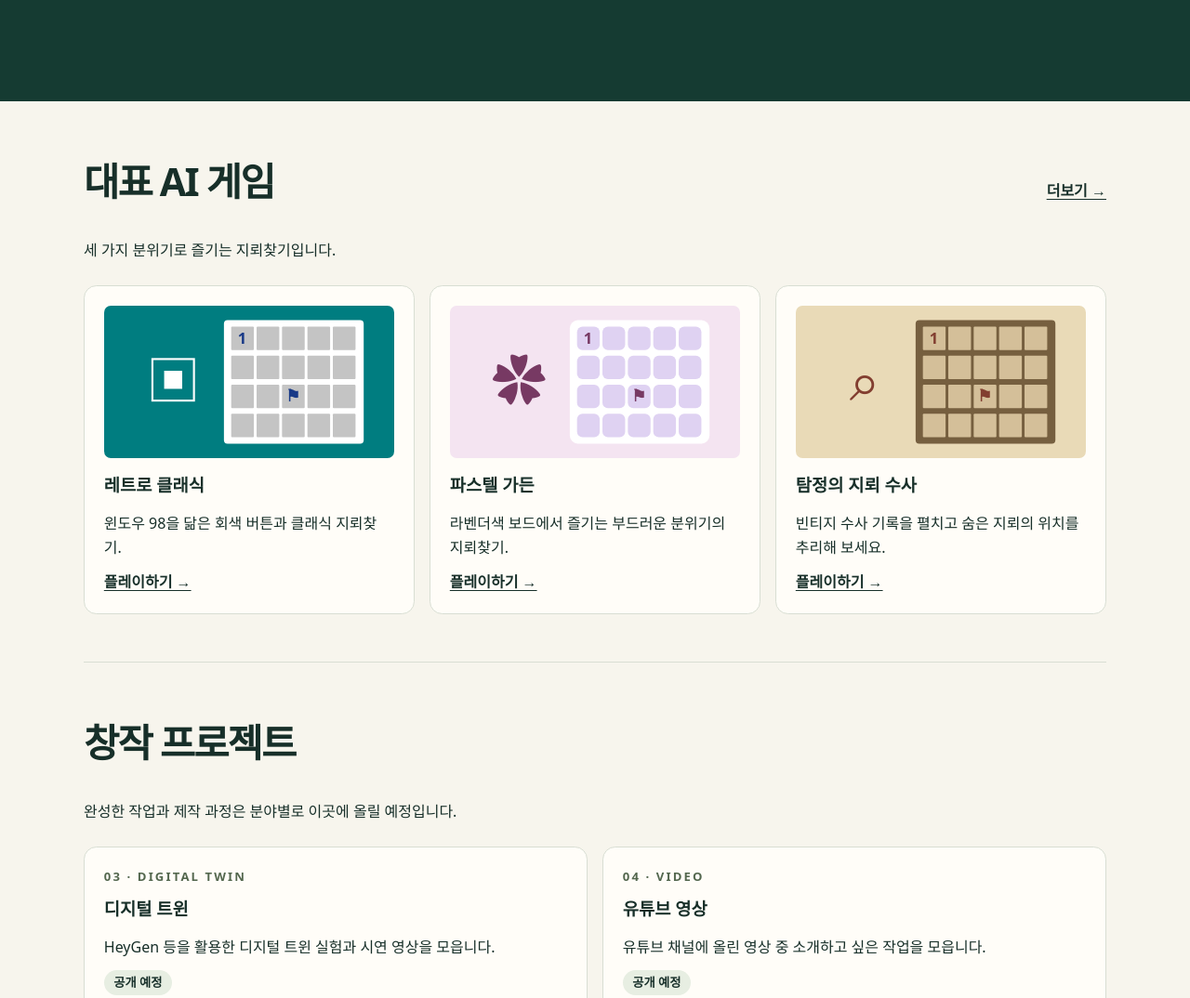
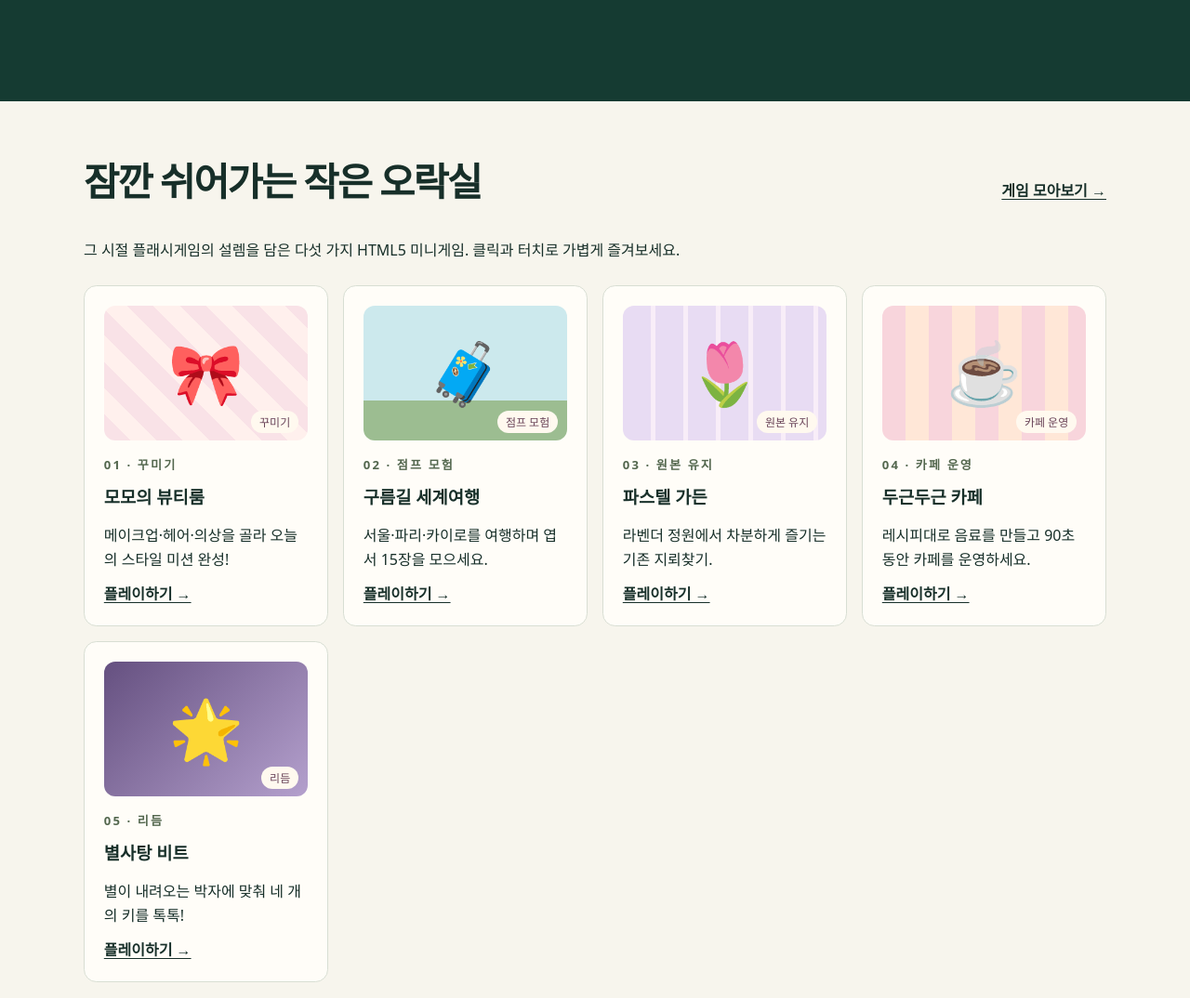
Before and after one commit to yeonsungai19-ops/yeonsungai19-ops.github.io, a plain HTML site: page index.html in a window 1280 px wide. Shown: the part 584-1658 px from the top of the page at 93% size. Drawn offline with Linux system fonts and the light colour scheme.

Commit message:
Introduce five playable games on homepage

```diff
--- a/index.html
+++ b/index.html
@@ -40,7 +40,7 @@
     .music-player { display: block; width: 100%; height: 180px; border: 0; border-radius: .5rem; margin-bottom: .75rem; background: #201c19; }
     footer { background: #e7eee2; padding: 1.25rem 0; }
     @media (max-width: 650px) { .hero .wrap { grid-template-columns: 1fr; } .route { max-width: 280px; } }
-  </style>
+  .game-art{height:145px;display:flex;align-items:center;justify-content:center;position:relative;font-size:65px;border-radius:12px;background:repeating-linear-gradient(45deg,#f9e2e7 0 20px,#fff0ed 20px 40px);margin-bottom:16px}.game-art span{position:absolute;right:10px;bottom:8px;font:12px system-ui;background:#fff9ef;padding:3px 9px;border-radius:20px;color:#694358}.art-02{background:linear-gradient(#cce9ed 70%,#9cbd91 70%)}.art-03{background:repeating-linear-gradient(90deg,#e8dcf3 0 30px,#f8edf8 30px 35px)}.art-04{background:repeating-linear-gradient(90deg,#f8d5dc 0 25px,#ffe7d7 25px 50px)}.art-05{background:linear-gradient(135deg,#655080,#b4a0cd)}</style>
 </head>
 <body id="top">
   <header>
@@ -76,111 +76,7 @@
         </svg>
       </div>
     </section>
-    <section class="wrap" id="games" aria-labelledby="games-title">
-      <div class="game-heading">
-        <h2 id="games-title">대표 AI 게임</h2>
-        <a class="play" href="/game/" aria-label="게임 더보기">더보기 →</a>
-      </div>
-      <p>세 가지 분위기로 즐기는 지뢰찾기입니다.</p>
-      <div class="grid">
-        <article>
-          <svg class="game-thumb" viewBox="0 0 320 168" aria-hidden="true" focusable="false">
-            <rect width="320" height="168" fill="#007d80"/>
-            <rect x="132" y="16" width="154" height="136" rx="4" fill="#fff"/>
-            <rect x="140" y="23" width="25" height="26" rx="1" fill="#c4c4c4"/>
-            <rect x="168" y="23" width="25" height="26" rx="1" fill="#c4c4c4"/>
-            <rect x="196" y="23" width="25" height="26" rx="1" fill="#c4c4c4"/>
-            <rect x="224" y="23" width="25" height="26" rx="1" fill="#c4c4c4"/>
-            <rect x="252" y="23" width="25" height="26" rx="1" fill="#c4c4c4"/>
-            <rect x="140" y="55" width="25" height="26" rx="1" fill="#c4c4c4"/>
-            <rect x="168" y="55" width="25" height="26" rx="1" fill="#c4c4c4"/>
-            <rect x="196" y="55" width="25" height="26" rx="1" fill="#c4c4c4"/>
-            <rect x="224" y="55" width="25" height="26" rx="1" fill="#c4c4c4"/>
-            <rect x="252" y="55" width="25" height="26" rx="1" fill="#c4c4c4"/>
-            <rect x="140" y="87" width="25" height="26" rx="1" fill="#c4c4c4"/>
-            <rect x="168" y="87" width="25" height="26" rx="1" fill="#c4c4c4"/>
-            <rect x="196" y="87" width="25" height="26" rx="1" fill="#c4c4c4"/>
-            <rect x="224" y="87" width="25" height="26" rx="1" fill="#c4c4c4"/>
-            <rect x="252" y="87" width="25" height="26" rx="1" fill="#c4c4c4"/>
-            <rect x="140" y="119" width="25" height="26" rx="1" fill="#c4c4c4"/>
-            <rect x="168" y="119" width="25" height="26" rx="1" fill="#c4c4c4"/>
-            <rect x="196" y="119" width="25" height="26" rx="1" fill="#c4c4c4"/>
-            <rect x="224" y="119" width="25" height="26" rx="1" fill="#c4c4c4"/>
-            <rect x="252" y="119" width="25" height="26" rx="1" fill="#c4c4c4"/>
-            <text x="152" y="42" fill="#183987" font-size="17" font-weight="700" text-anchor="middle">1</text>
-            <text x="208" y="106" fill="#183987" font-size="18" font-weight="700" text-anchor="middle">⚑</text>
-            <text x="76" y="104" fill="#fff" font-size="60" text-anchor="middle">▣</text>
-          </svg>
-          <h3>레트로 클래식</h3>
-          <p>윈도우 98을 닮은 회색 버튼과 클래식 지뢰찾기.</p>
-          <a class="play" href="/game/02.html" aria-label="레트로 클래식 플레이하기">플레이하기 →</a>
-        </article>
-        <article>
-          <svg class="game-thumb" viewBox="0 0 320 168" aria-hidden="true" focusable="false">
-            <rect width="320" height="168" fill="#f4e4f1"/>
-            <rect x="132" y="16" width="154" height="136" rx="9" fill="#fff"/>
-            <rect x="140" y="23" width="25" height="26" rx="6" fill="#dfd2f2"/>
-            <rect x="168" y="23" width="25" height="26" rx="6" fill="#dfd2f2"/>
-            <rect x="196" y="23" width="25" height="26" rx="6" fill="#dfd2f2"/>
-            <rect x="224" y="23" width="25" height="26" rx="6" fill="#dfd2f2"/>
-            <rect x="252" y="23" width="25" height="26" rx="6" fill="#dfd2f2"/>
-            <rect x="140" y="55" width="25" height="26" rx="6" fill="#dfd2f2"/>
-            <rect x="168" y="55" width="25" height="26" rx="6" fill="#dfd2f2"/>
-            <rect x="196" y="55" width="25" height="26" rx="6" fill="#dfd2f2"/>
-            <rect x="224" y="55" width="25" height="26" rx="6" fill="#dfd2f2"/>
-            <rect x="252" y="55" width="25" height="26" rx="6" fill="#dfd2f2"/>
-            <rect x="140" y="87" width="25" height="26" rx="6" fill="#dfd2f2"/>
-            <rect x="168" y="87" width="25" height="26" rx="6" fill="#dfd2f2"/>
-            <rect x="196" y="87" width="25" height="26" rx="6" fill="#dfd2f2"/>
-            <rect x="224" y="87" width="25" height="26" rx="6" fill="#dfd2f2"/>
-            <rect x="252" y="87" width="25" height="26" rx="6" fill="#dfd2f2"/>
-            <rect x="140" y="119" width="25" height="26" rx="6" fill="#dfd2f2"/>
-            <rect x="168" y="119" width="25" height="26" rx="6" fill="#dfd2f2"/>
-            <rect x="196" y="119" width="25" height="26" rx="6" fill="#dfd2f2"/>
-            <rect x="224" y="119" width="25" height="26" rx="6" fill="#dfd2f2"/>
-            <rect x="252" y="119" width="25" height="26" rx="6" fill="#dfd2f2"/>
-            <text x="152" y="42" fill="#773963" font-size="17" font-weight="700" text-anchor="middle">1</text>
-            <text x="208" y="106" fill="#773963" font-size="18" font-weight="700" text-anchor="middle">⚑</text>
-            <text x="76" y="104" fill="#773963" font-size="60" text-anchor="middle">✿</text>
-          </svg>
-          <h3>파스텔 가든</h3>
-          <p>라벤더색 보드에서 즐기는 부드러운 분위기의 지뢰찾기.</p>
-          <a class="play" href="/game/03.html" aria-label="파스텔 가든 플레이하기">플레이하기 →</a>
-        </article>
-        <article>
-          <svg class="game-thumb" viewBox="0 0 320 168" aria-hidden="true" focusable="false">
-            <rect width="320" height="168" fill="#e9dab7"/>
-            <rect x="132" y="16" width="154" height="136" rx="4" fill="#765f3f"/>
-            <rect x="140" y="23" width="25" height="26" rx="1" fill="#d4bf99"/>
-            <rect x="168" y="23" width="25" height="26" rx="1" fill="#d4bf99"/>
-            <rect x="196" y="23" width="25" height="26" rx="1" fill="#d4bf99"/>
-            <rect x="224" y="23" width="25" height="26" rx="1" fill="#d4bf99"/>
-            <rect x="252" y="23" width="25" height="26" rx="1" fill="#d4bf99"/>
-            <rect x="140" y="55" width="25" height="26" rx="1" fill="#d4bf99"/>
-            <rect x="168" y="55" width="25" height="26" rx="1" fill="#d4bf99"/>
-            <rect x="196" y="55" width="25" height="26" rx="1" fill="#d4bf99"/>
-            <rect x="224" y="55" width="25" height="26" rx="1" fill="#d4bf99"/>
-            <rect x="252" y="55" width="25" height="26" rx="1" fill="#d4bf99"/>
-            <rect x="140" y="87" width="25" height="26" rx="1" fill="#d4bf99"/>
-            <rect x="168" y="87" width="25" height="26" rx="1" fill="#d4bf99"/>
-            <rect x="196" y="87" width="25" height="26" rx="1" fill="#d4bf99"/>
-            <rect x="224" y="87" width="25" height="26" rx="1" fill="#d4bf99"/>
-            <rect x="252" y="87" width="25" height="26" rx="1" fill="#d4bf99"/>
-            <rect x="140" y="119" width="25" height="26" rx="1" fill="#d4bf99"/>
-            <rect x="168" y="119" width="25" height="26" rx="1" fill="#d4bf99"/>
-            <rect x="196" y="119" width="25" height="26" rx="1" fill="#d4bf99"/>
-            <rect x="224" y="119" width="25" height="26" rx="1" fill="#d4bf99"/>
-            <rect x="252" y="119" width="25" height="26" rx="1" fill="#d4bf99"/>
-            <text x="152" y="42" fill="#823e30" font-size="17" font-weight="700" text-anchor="middle">1</text>
-            <text x="208" y="106" fill="#823e30" font-size="18" font-weight="700" text-anchor="middle">⚑</text>
-            <text x="76" y="104" fill="#823e30" font-size="60" text-anchor="middle">⌕</text>
-          </svg>
-          <h3>탐정의 지뢰 수사</h3>
-          <p>빈티지 수사 기록을 펼치고 숨은 지뢰의 위치를 추리해 보세요.</p>
-          <a class="play" href="/game/04.html" aria-label="탐정의 지뢰 수사 플레이하기">플레이하기 →</a>
-        </article>
-      </div>
-    </section>
+    <section class="wrap" id="games" aria-labelledby="games-title"><div class="game-heading"><h2 id="games-title">잠깐 쉬어가는 작은 오락실</h2><a class="play" href="game/index.html">게임 모아보기 →</a></div><p>그 시절 플래시게임의 설렘을 담은 다섯 가지 HTML5 미니게임. 클릭과 터치로 가볍게 즐겨보세요.</p><div class="grid"><article><div class="game-art art-01" aria-hidden="true">🎀<span>꾸미기</span></div><p class="eyebrow">01 · 꾸미기</p><h3>모모의 뷰티룸</h3><p>메이크업·헤어·의상을 골라 오늘의 스타일 미션 완성!</p><a class="play" href="game/01.html">플레이하기 →</a></article><article><div class="game-art art-02" aria-hidden="true">🧳<span>점프 모험</span></div><p class="eyebrow">02 · 점프 모험</p><h3>구름길 세계여행</h3><p>서울·파리·카이로를 여행하며 엽서 15장을 모으세요.</p><a class="play" href="game/02.html">플레이하기 →</a></article><article><div class="game-art art-03" aria-hidden="true">🌷<span>원본 유지</span></div><p class="eyebrow">03 · 원본 유지</p><h3>파스텔 가든</h3><p>라벤더 정원에서 차분하게 즐기는 기존 지뢰찾기.</p><a class="play" href="game/03.html">플레이하기 →</a></article><article><div class="game-art art-04" aria-hidden="true">☕<span>카페 운영</span></div><p class="eyebrow">04 · 카페 운영</p><h3>두근두근 카페</h3><p>레시피대로 음료를 만들고 90초 동안 카페를 운영하세요.</p><a class="play" href="game/04.html">플레이하기 →</a></article><article><div class="game-art art-05" aria-hidden="true">🌟<span>리듬</span></div><p class="eyebrow">05 · 리듬</p><h3>별사탕 비트</h3><p>별이 내려오는 박자에 맞춰 네 개의 키를 톡톡!</p><a class="play" href="game/05.html">플레이하기 →</a></article></div></section>
     <section class="wrap travel" id="projects" aria-labelledby="project-title">
       <h2 id="project-title">창작 프로젝트</h2>
       <p>완성한 작업과 제작 과정은 분야별로 이곳에 올릴 예정입니다.</p>
```
